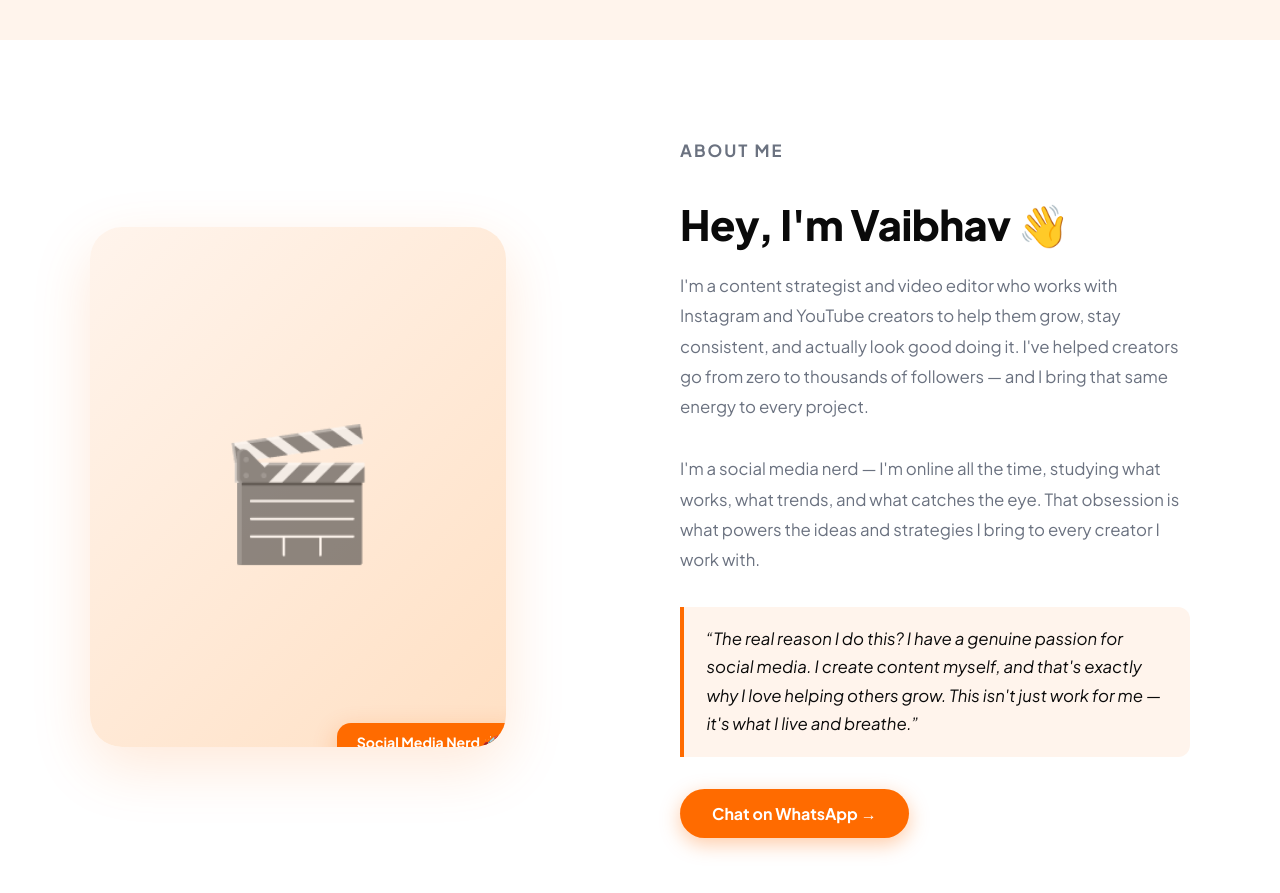
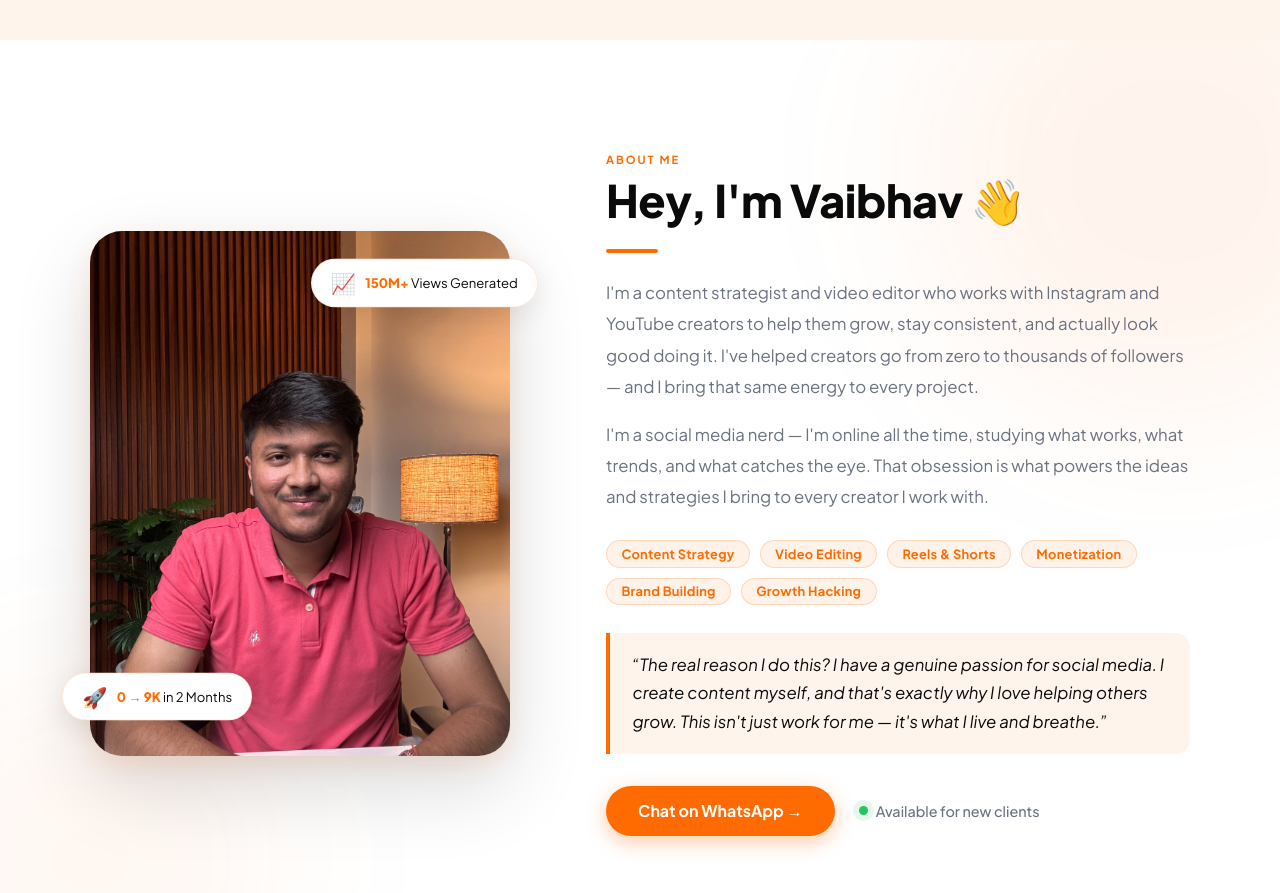
Before and after one commit to dakshtandel-9/VaibhavSocial, a Next.js app: page / in a window 1280 px wide. Shown: the part 5260-6153 px from the top of the page. Built offline with nearby package versions, Linux system fonts and the light colour scheme.

Commit message:
testing website speed

```diff
--- /dev/null
+++ b/app/components/PageLoader.tsx
@@ -0,0 +1,103 @@
+'use client';
+
+import { useEffect, useState } from 'react';
+
+export default function PageLoader() {
+  const [phase, setPhase] = useState<'visible' | 'fading' | 'gone'>('visible');
+
+  useEffect(() => {
+    const finish = () => {
+      // Start fade-out
+      setPhase('fading');
+      // After transition ends, remove from DOM entirely
+      const t = setTimeout(() => setPhase('gone'), 700);
+      return t;
+    };
+
+    let timer: ReturnType<typeof setTimeout>;
+
+    if (document.readyState === 'complete') {
+      // Already loaded — still show a brief minimum so it doesn't flash
+      timer = setTimeout(finish, 400);
+    } else {
+      window.addEventListener('load', () => {
+        // Small buffer so the UI paints before we reveal
+        timer = setTimeout(finish, 300);
+      }, { once: true });
+
+      // Safety net: never block more than 4 s
+      const safetyTimer = setTimeout(finish, 4000);
+      return () => {
+        clearTimeout(timer);
+        clearTimeout(safetyTimer);
+      };
+    }
+
+    return () => clearTimeout(timer);
+  }, []);
+
+  if (phase === 'gone') return null;
+
+  return (
+    <div
+      style={{
+        position: 'fixed',
+        inset: 0,
+        zIndex: 9999,
+        background: '#FFFFFF',
+        display: 'flex',
+        flexDirection: 'column',
+        alignItems: 'center',
+        justifyContent: 'center',
+        gap: '1.5rem',
+        transition: 'opacity 0.7s ease, visibility 0.7s ease',
+        opacity: phase === 'fading' ? 0 : 1,
+        visibility: phase === 'fading' ? 'hidden' : 'visible',
+        pointerEvents: phase === 'fading' ? 'none' : 'auto',
+      }}
+    >
+      {/* Logo wordmark */}
+      <span
+        style={{
+          fontSize: 'clamp(1.8rem, 5vw, 2.6rem)',
+          fontWeight: 800,
+          color: '#FF6B00',
+          letterSpacing: '-1px',
+          fontFamily: "'Plus Jakarta Sans', sans-serif",
+        }}
+      >
+        VS
+      </span>
+
+      {/* Animated bar */}
+      <div
+        style={{
+          width: 160,
+          height: 3,
+          borderRadius: 99,
+          background: 'rgba(255,107,0,0.15)',
+          overflow: 'hidden',
+          position: 'relative',
+        }}
+      >
+        <div
+          style={{
+            position: 'absolute',
+            inset: '0 auto 0 0',
+            background: 'linear-gradient(90deg, #FF6B00, #FF9A4D)',
+            borderRadius: 99,
+            animation: 'loaderBar 1.4s ease-in-out infinite',
+          }}
+        />
+      </div>
+
+      <style>{`
+        @keyframes loaderBar {
+          0%   { left: -60%; width: 60%; }
+          50%  { left: 30%;  width: 70%; }
+          100% { left: 110%; width: 60%; }
+        }
+      `}</style>
+    </div>
+  );
+}
--- a/app/globals.css
+++ b/app/globals.css
@@ -432,6 +432,9 @@ section { padding: 6rem 2rem; }
   overflow: hidden;
   position: relative;
   padding: 1rem 0 2rem;
+  max-width: 1300px;
+  margin: 0 auto;
+  border-radius: 24px;
 }
 /* edge fades — smooth magic dissolve */
 .showcase-marquee-wrap::before,
@@ -571,55 +574,207 @@ section { padding: 6rem 2rem; }
 }
 
 /* ─── ABOUT ───────────────────────────────────── */
-#about { background: var(--white); }
-.about-grid {
+.about-section {
+  background: var(--white);
+  padding: 7rem 2rem;
+  position: relative;
+  overflow: hidden;
+}
+
+/* decorative background blobs */
+.about-blob {
+  position: absolute;
+  border-radius: 50%;
+  filter: blur(80px);
+  pointer-events: none;
+  z-index: 0;
+}
+.about-blob-1 {
+  width: 500px; height: 500px;
+  background: rgba(255, 107, 0, 0.07);
+  top: -120px; right: -140px;
+}
+.about-blob-2 {
+  width: 380px; height: 380px;
+  background: rgba(255, 107, 0, 0.05);
+  bottom: -100px; left: -100px;
+}
+
+/* two-column grid */
+.about-container {
   display: grid;
-  grid-template-columns: 1fr 1fr;
-  gap: 5rem;
+  grid-template-columns: 420px 1fr;
+  gap: 6rem;
   align-items: center;
+  position: relative;
+  z-index: 1;
 }
-.about-image-box {
+
+/* ── PHOTO COLUMN ── */
+.about-photo-col {
   position: relative;
-  aspect-ratio: 4/5;
-  max-height: 520px;
+}
+
+.about-photo-wrap {
+  position: relative;
   border-radius: 32px;
   overflow: hidden;
-  background: linear-gradient(135deg, var(--orange-pale), #FFE0C4);
+  aspect-ratio: 4 / 5;
+  max-height: 540px;
+  box-shadow: 0 32px 80px rgba(0,0,0,0.14), 0 8px 24px rgba(255,107,0,0.12);
+}
+.about-photo {
+  width: 100%;
+  height: 100%;
+  object-fit: cover;
+  object-position: center top;
+  display: block;
+  transition: transform 0.6s ease;
+}
+.about-photo-wrap:hover .about-photo { transform: scale(1.04); }
+
+/* offset accent frame behind photo */
+.about-photo-frame {
+  position: absolute;
+  inset: 0;
+  border-radius: 32px;
+  border: 3px solid rgba(255, 107, 0, 0.25);
+  transform: translate(16px, 16px);
+  z-index: -1;
+  pointer-events: none;
+}
+
+/* floating stat pills */
+.about-stat-pill {
+  position: absolute;
   display: flex;
   align-items: center;
-  justify-content: center;
-  box-shadow: 0 20px 60px rgba(255, 107, 0, 0.15);
+  gap: 0.6rem;
+  background: var(--white);
+  border: 1.5px solid rgba(255, 107, 0, 0.14);
+  border-radius: 50px;
+  padding: 0.65rem 1.2rem;
+  box-shadow: 0 8px 28px rgba(0,0,0,0.09);
+  font-size: var(--text-sm);
+  white-space: nowrap;
+  animation: float-pill 4s ease-in-out infinite;
 }
-.about-avatar-placeholder { font-size: 8rem; opacity: 0.6; }
-.about-float-badge {
-  position: absolute;
-  bottom: -14px; right: -14px;
-  background: var(--orange);
-  color: var(--white);
-  padding: 10px 20px;
-  border-radius: 14px;
-  font-weight: 700;
-  font-size: 0.88rem;
-  box-shadow: 0 8px 24px rgba(255, 107, 0, 0.3);
+.about-stat-pill--top  { top: 32px;    right: -28px; animation-delay: 0s; }
+.about-stat-pill--bottom { bottom: 32px; left: -28px;  animation-delay: 2s; }
+.about-stat-icon { font-size: 1.25rem; }
+.about-stat-text { color: var(--dark); font-size: 0.82rem; }
+.about-stat-text strong { color: var(--orange); font-weight: 800; }
+
+@keyframes float-pill {
+  0%, 100% { transform: translateY(0px); }
+  50% { transform: translateY(-8px); }
 }
-.about-content h2 {
-  font-size: clamp(1.8rem, 4vw, 2.6rem);
+
+/* ── CONTENT COLUMN ── */
+.about-content-col {
+  display: flex;
+  flex-direction: column;
+  gap: 0;
+}
+
+.about-headline {
+  font-size: clamp(2rem, 4vw, 2.8rem);
   font-weight: 800;
   letter-spacing: -0.5px;
   color: var(--dark);
-  margin-bottom: 1.25rem;
+  margin-bottom: 0;
+  line-height: 1.15;
 }
-.about-content p { color: var(--gray); line-height: 1.8; font-size: var(--text-md); margin-bottom: 2rem; }
+
+.about-divider {
+  width: 52px;
+  height: 4px;
+  background: var(--orange);
+  border-radius: 2px;
+  margin: 1.5rem 0;
+}
+
+.about-para {
+  color: var(--gray);
+  line-height: 1.85;
+  font-size: var(--text-md);
+  margin-bottom: 1.1rem;
+}
+.about-para:last-of-type { margin-bottom: 1.75rem; }
+
+/* skill tags */
+.about-skills {
+  display: flex;
+  flex-wrap: wrap;
+  gap: 0.6rem;
+  margin-bottom: 1.75rem;
+}
+.about-skill-tag {
+  background: rgba(255, 107, 0, 0.09);
+  color: var(--orange);
+  border: 1.5px solid rgba(255, 107, 0, 0.2);
+  border-radius: 50px;
+  padding: 0.3rem 0.9rem;
+  font-size: var(--text-xs);
+  font-weight: 700;
+  letter-spacing: 0.3px;
+  transition: background 0.2s, border-color 0.2s;
+}
+.about-skill-tag:hover {
+  background: var(--orange);
+  color: var(--white);
+  border-color: var(--orange);
+}
+
 .passion-note {
   background: var(--orange-pale);
   border-left: 4px solid var(--orange);
   padding: 1.1rem 1.4rem;
-  border-radius: 0 12px 12px 0;
-  margin: 1.5rem 0 2rem;
+  border-radius: 0 14px 14px 0;
+  margin: 0 0 2rem;
   font-style: italic;
   color: var(--dark);
   line-height: 1.7;
   font-size: var(--text-md);
+}
+
+/* CTA row with availability indicator */
+.about-cta-row {
+  display: flex;
+  align-items: center;
+  gap: 1.5rem;
+  flex-wrap: wrap;
+}
+.about-availability {
+  display: flex;
+  align-items: center;
+  gap: 0.5rem;
+  font-size: var(--text-sm);
+  color: var(--gray);
+  font-weight: 500;
+}
+.about-availability-dot {
+  width: 9px; height: 9px;
+  border-radius: 50%;
+  background: #22c55e;
+  box-shadow: 0 0 0 3px rgba(34, 197, 94, 0.25);
+  flex-shrink: 0;
+  animation: pulse-dot 2s ease-in-out infinite;
+}
+@keyframes pulse-dot {
+  0%, 100% { box-shadow: 0 0 0 3px rgba(34, 197, 94, 0.25); }
+  50% { box-shadow: 0 0 0 6px rgba(34, 197, 94, 0.12); }
+}
+
+/* responsive */
+@media (max-width: 900px) {
+  .about-container {
+    grid-template-columns: 1fr;
+    gap: 3rem;
+  }
+  .about-photo-wrap { max-height: 340px; aspect-ratio: 16/9; }
+  .about-stat-pill--top  { top: 10px; right: 10px; }
+  .about-stat-pill--bottom { bottom: 10px; left: 10px; }
 }
 
 /* ─── PROCESS ─────────────────────────────────── */
--- a/app/page.tsx
+++ b/app/page.tsx
@@ -5,6 +5,7 @@ import dynamic from 'next/dynamic';
 import { GridPattern } from './components/ui/grid-pattern';
 import ScrollReveal from './components/ScrollReveal';
 import BorderGlow from './components/BorderGlow';
+import PageLoader from './components/PageLoader';
 import {
   WA_LINK,
   nav,
@@ -41,6 +42,9 @@ export default function Home() {
 
   return (
     <>
+      {/* ─── PAGE LOADER ─────────────────────────── */}
+      <PageLoader />
+
       {/* ─── BOTTOM FADE OVERLAY ────────────────── */}
       <div className="bottom-fade-overlay" />
 
@@ -216,17 +220,17 @@ export default function Home() {
           {/* Row 1 — scrolls left */}
           <div className="showcase-marquee-row">
             <div className="showcase-marquee-track">
-              {['01','02','03','04','05'].map((id) => (
+              {['01', '02', '03', '04', '05'].map((id) => (
                 <div className="showcase-video-item" key={id}>
                   <video src={`/heroVideos/${id}.mp4`} autoPlay muted loop playsInline preload="metadata" />
                 </div>
               ))}
-              {['01','02','03','04','05'].map((id) => (
+              {['01', '02', '03', '04', '05'].map((id) => (
                 <div className="showcase-video-item" key={`dup1-${id}`} aria-hidden="true">
                   <video src={`/heroVideos/${id}.mp4`} autoPlay muted loop playsInline preload="metadata" />
                 </div>
               ))}
-              {['01','02','03','04','05'].map((id) => (
+              {['01', '02', '03', '04', '05'].map((id) => (
                 <div className="showcase-video-item" key={`dup2-${id}`} aria-hidden="true">
                   <video src={`/heroVideos/${id}.mp4`} autoPlay muted loop playsInline preload="metadata" />
                 </div>
@@ -236,17 +240,17 @@ export default function Home() {
           {/* Row 2 — scrolls right */}
           <div className="showcase-marquee-row reverse">
             <div className="showcase-marquee-track">
-              {['06','07','08','09','010'].map((id) => (
+              {['06', '07', '08', '09', '010'].map((id) => (
                 <div className="showcase-video-item" key={id}>
                   <video src={`/heroVideos/${id}.mp4`} autoPlay muted loop playsInline preload="metadata" />
                 </div>
               ))}
-              {['06','07','08','09','010'].map((id) => (
+              {['06', '07', '08', '09', '010'].map((id) => (
                 <div className="showcase-video-item" key={`dup1-${id}`} aria-hidden="true">
                   <video src={`/heroVideos/${id}.mp4`} autoPlay muted loop playsInline preload="metadata" />
                 </div>
               ))}
-              {['06','07','08','09','010'].map((id) => (
+              {['06', '07', '08', '09', '010'].map((id) => (
                 <div className="showcase-video-item" key={`dup2-${id}`} aria-hidden="true">
                   <video src={`/heroVideos/${id}.mp4`} autoPlay muted loop playsInline preload="metadata" />
                 </div>
@@ -276,23 +280,66 @@ export default function Home() {
       </section>
 
       {/* ─── ABOUT ──────────────────────────────── */}
-      <section id="about">
-        <div className="container">
-          <div className="about-grid">
-            <div>
-              <div className="about-image-box">
-                <span className="about-avatar-placeholder">🎬</span>
-                <div className="about-float-badge">{about.badge}</div>
-              </div>
+      <section id="about" className="about-section">
+        {/* decorative blobs */}
+        <div className="about-blob about-blob-1" aria-hidden="true" />
+        <div className="about-blob about-blob-2" aria-hidden="true" />
+
+        <div className="container about-container">
+          {/* ── LEFT: photo column ── */}
+          <div className="about-photo-col">
+            {/* main photo card */}
+            <div className="about-photo-wrap">
+              <img
+                src="/Profile/profile.jpg"
+                alt="Vaibhav — Content Strategist"
+                className="about-photo"
+              />
+              {/* orange accent frame */}
+              <div className="about-photo-frame" aria-hidden="true" />
             </div>
-            <div className="about-content">
-              <p className="section-label">{about.label}</p>
-              <h2>{about.headline}</h2>
-              {about.paragraphs.map((p, i) => <p key={i}>{p}</p>)}
-              <blockquote className="passion-note">&ldquo;{about.quote}&rdquo;</blockquote>
+
+            {/* floating stat pills */}
+            <div className="about-stat-pill about-stat-pill--top">
+              <span className="about-stat-icon">📈</span>
+              <span className="about-stat-text"><strong>150M+</strong> Views Generated</span>
+            </div>
+            <div className="about-stat-pill about-stat-pill--bottom">
+              <span className="about-stat-icon">🚀</span>
+              <span className="about-stat-text"><strong>0 → 9K</strong> in 2 Months</span>
+            </div>
+          </div>
+
+          {/* ── RIGHT: content column ── */}
+          <div className="about-content-col">
+            <p className="section-label">{about.label}</p>
+            <h2 className="about-headline">{about.headline}</h2>
+
+            <div className="about-divider" />
+
+            {about.paragraphs.map((p, i) => (
+              <p key={i} className="about-para">{p}</p>
+            ))}
+
+            {/* skill tags */}
+            <div className="about-skills">
+              {['Content Strategy', 'Video Editing', 'Reels & Shorts', 'Monetization', 'Brand Building', 'Growth Hacking'].map((skill) => (
+                <span key={skill} className="about-skill-tag">{skill}</span>
+              ))}
+            </div>
+
+            <blockquote className="passion-note">
+              &ldquo;{about.quote}&rdquo;
+            </blockquote>
+
+            <div className="about-cta-row">
               <a href={WA_LINK} target="_blank" rel="noopener noreferrer" className="btn-primary">
                 {about.cta}
               </a>
+              <div className="about-availability">
+                <span className="about-availability-dot" />
+                Available for new clients
+              </div>
             </div>
           </div>
         </div>
```
Also changed, not shown: public/Profile/profile.jpg (added).
